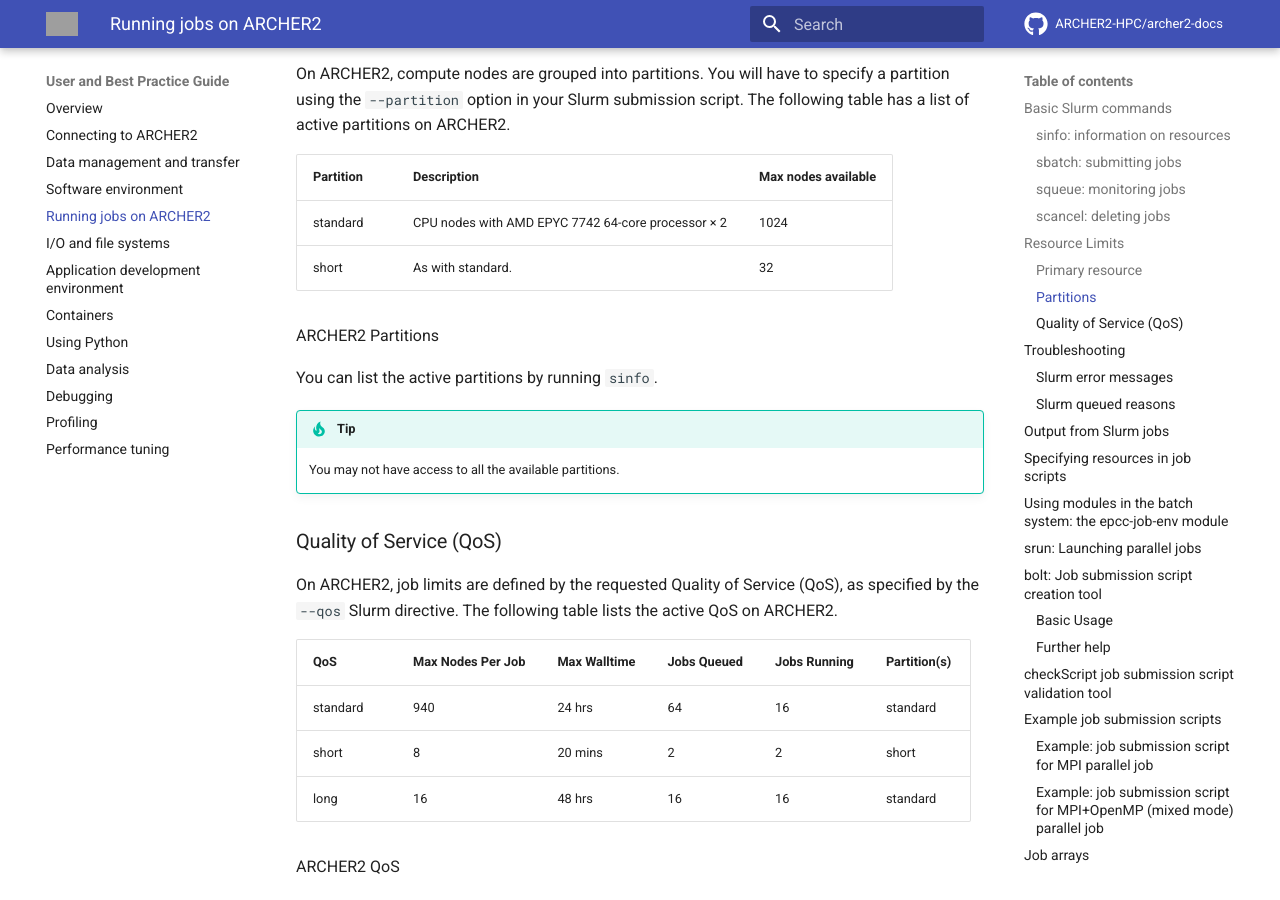
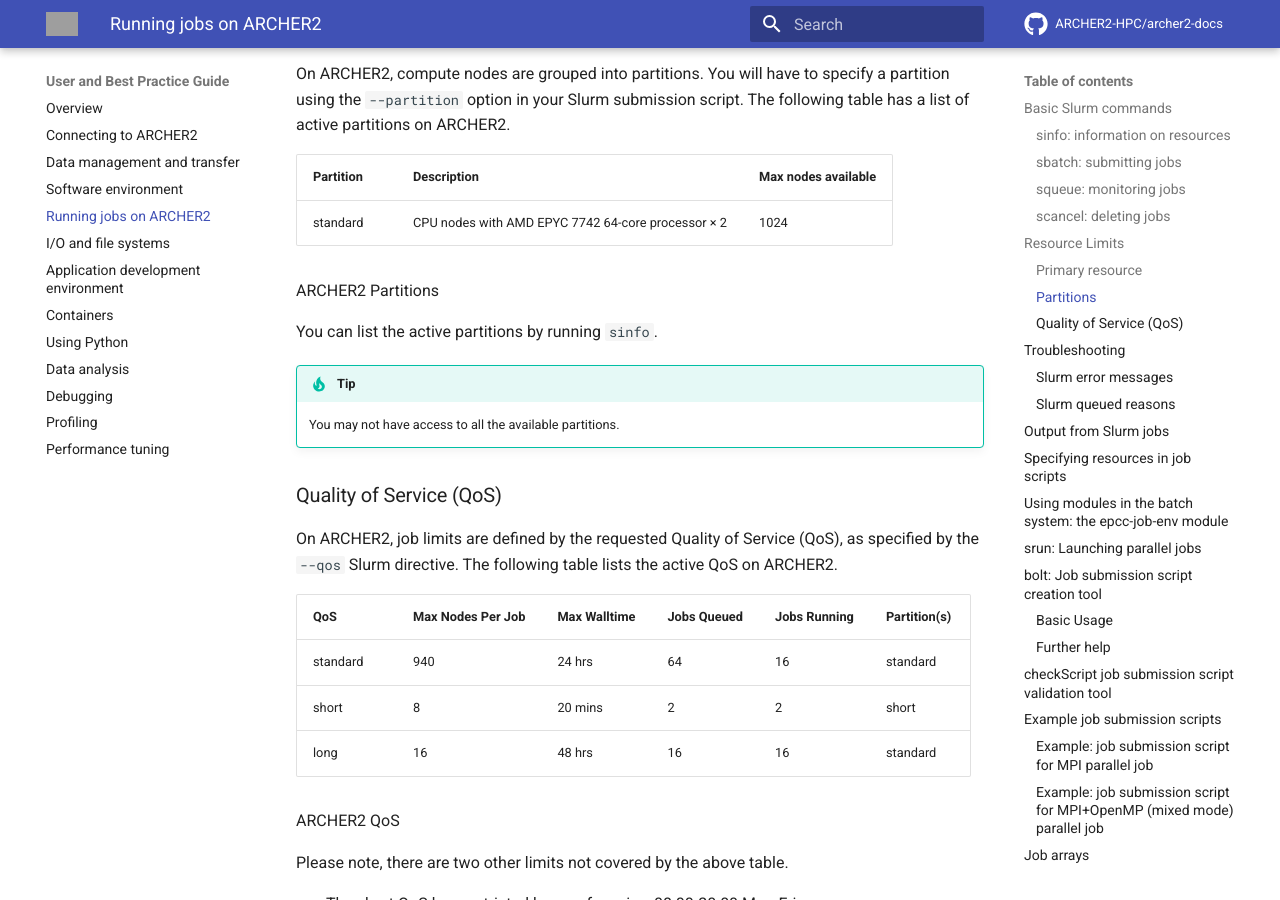
Before and after one commit to ARCHER2-HPC/archer2-docs, an MkDocs documentation site: the page built from docs/user-guide/scheduler.md, in a window 1280 px wide and 900 px high, scrolled down 2993 px. Built offline with MkDocs 1.6.1 and Material for MkDocs 9.7.7, drawn with Linux system fonts in a browser that asks for light colours; comment, search, counter and statistics services are not loaded; grey boxes are pictures that could not be loaded.

Commit message:
Fixes incorrect partition specification

```diff
--- a/docs/user-guide/scheduler.md
+++ b/docs/user-guide/scheduler.md
@@ -134,7 +134,6 @@
 | Partition | Description                                                 | Max nodes available |
 | --------- | ----------------------------------------------------------- | ------------------- |
 | standard  | CPU nodes with AMD EPYC 7742 64-core processor &times; 2    | 1024                |
-| short     | As with standard.                                           | 32                  |
 
 ARCHER2 Partitions
 
```
